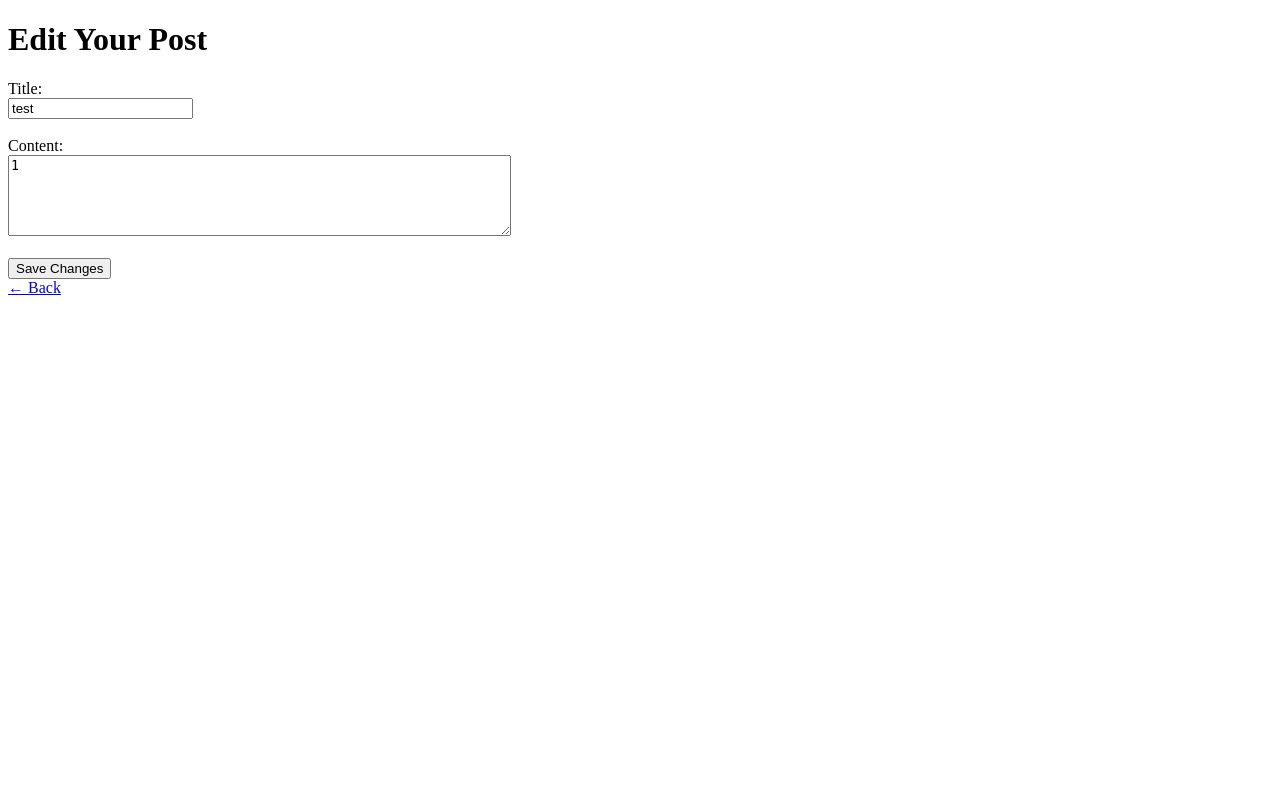
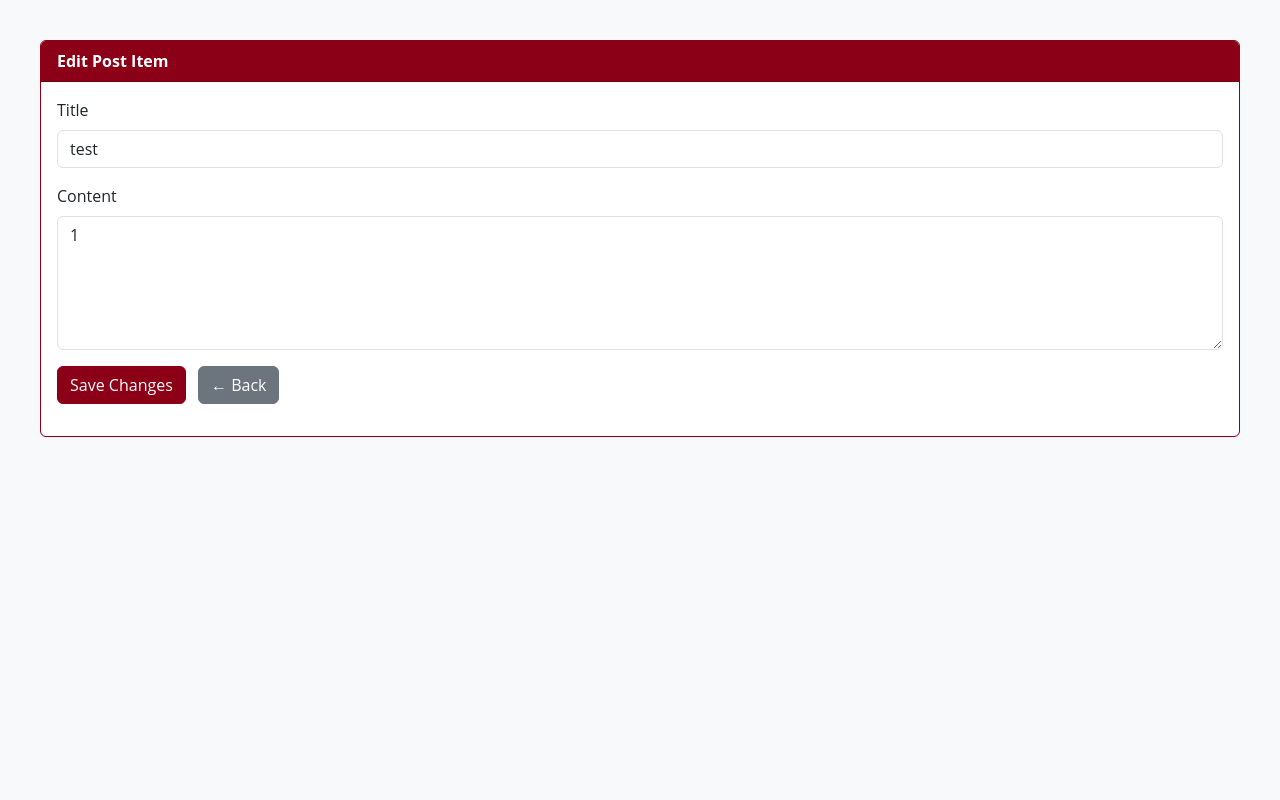
Before and after one commit to Borouros/FlaskProject1, a Flask app: page /edit_post/1 in a window 1280 px wide. Run offline with Flask 3, Linux system fonts and the light colour scheme; a user stored in the database is signed in; data comes from the database, SQL or seed files in the repository.

Commit message:
Update edit_post.html

```diff
--- a/templates/edit_post.html
+++ b/templates/edit_post.html
@@ -1,21 +1,63 @@
-<!doctype html>
-<html lang="en">
-<head><title>Edit Post</title></head>
-<body>
-  <h1>Edit Your Post</h1>
-  <form method="POST">
-    <label>Title:</label><br>
-      <label>
-          <input type="text" name="title" value="{{ post.title }}">
-      </label><br><br>
+<head>
+  <meta charset="UTF-8">
+  <title>Edit News</title>
+  <link rel="icon" href="{{ url_for('static', filename='favicon.ico') }}">
+  <link href="https://cdn.jsdelivr.net/npm/bootstrap@5.3.3/dist/css/bootstrap.min.css" rel="stylesheet">
+  <style>
+    body {
+      font-family: "Merriweather", "Open Sans", sans-serif;
+      background-color: #f8f9fa;
+      padding: 40px;
+    }
+    h2 {
+      color: #8B0016;
+      margin-bottom: 20px;
+    }
+    .card {
+      border: 1px solid #8B0016;
+      border-radius: 6px;
+      box-shadow: 0 1px 2px rgba(0,0,0,0.05);
+      margin-bottom: 30px;
+    }
+    .card-header {
+      background-color: #8B0016;
+      color: #fff;
+      font-weight: bold;
+    }
+    .btn-primary {
+      background-color: #8B0016;
+      border-color: #8B0016;
+    }
+    .btn-primary:hover {
+      background-color: #A8001C;
+      border-color: #A8001C;
+    }
+    .flash {
+      background: #f8d7da;
+      color: #721c24;
+      padding: 10px;
+      border-radius: 4px;
+      margin-bottom: 20px;
+    }
+  </style>
+</head>
 
-    <label>Content:</label><br>
-      <label>
-          <textarea name="content" rows="5" cols="60">{{ post.content }}</textarea>
-      </label><br><br>
+<div class="card mb-4">
+  <div class="card-header">Edit Post Item</div>
+  <div class="card-body">
+    <form method="POST">
+      <div class="mb-3">
+        <label class="form-label">Title</label>
+        <input type="text" name="title" value="{{ post.title }}" class="form-control" required>
+      </div>
 
-    <button type="submit">Save Changes</button>
-  </form>
-  <a href="{{ '/admin' if current_user.role == 'admin' else '/editor' }}">← Back</a>
-</body>
-</html>
+      <div class="mb-3">
+        <label class="form-label">Content</label>
+        <textarea name="content" rows="5" class="form-control" required>{{ post.content }}</textarea>
+      </div>
+
+      <button type="submit" class="btn btn-primary">Save Changes</button>
+      <a href="{{ '/admin' if current_user.role == 'admin' else '/editor' }}" class="btn btn-secondary ms-2">← Back</a>
+    </form>
+  </div>
+</div>
```
